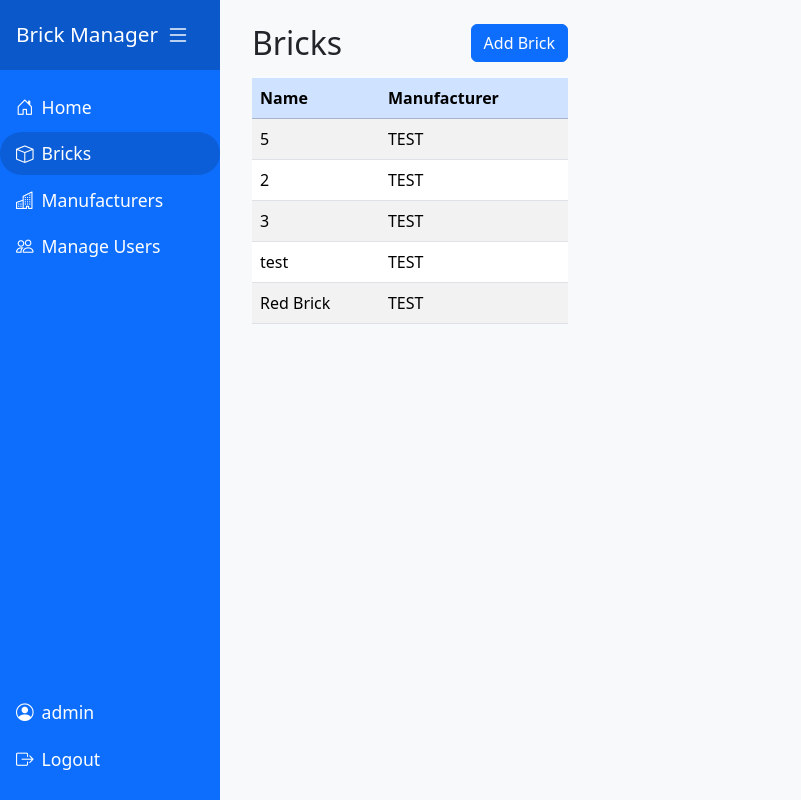
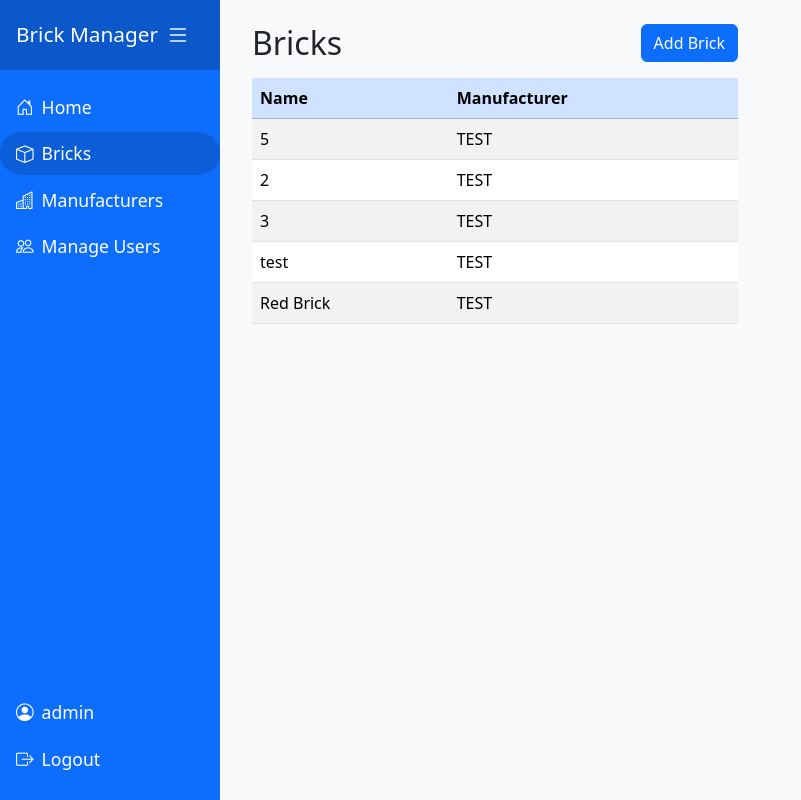
Before and after one commit to MUsmanaSaeed/software-engineering-and-and-agile, a Flask app: page /bricks in a window 1280 px wide. Shown: the whole page, without its empty margins (0-801 px from the left). Run offline with Flask 3, Linux system fonts and the light colour scheme; a user stored in the database is signed in; data comes from the database, SQL or seed files in the repository.

Commit message:
Enhance responsive layout: adjust widths for brick detail panel and responsive table to improve layout on larger screens.

```diff
--- a/static/css/bricks.css
+++ b/static/css/bricks.css
@@ -34,7 +34,14 @@ html, body {
 }
 
 @media (min-width: 992px) {
+    .row.flex-lg-nowrap > #brick-detail-panel {
+        width: 50%;
+    }
+    .row.flex-lg-nowrap > *:not(#brick-detail-panel) {
+        width: 50%;
+    }
     .bricks-table-responsive {
         max-width: 100%;
+        width: 100%; /* Fill container, container is now 50% */
     }
 }
```
